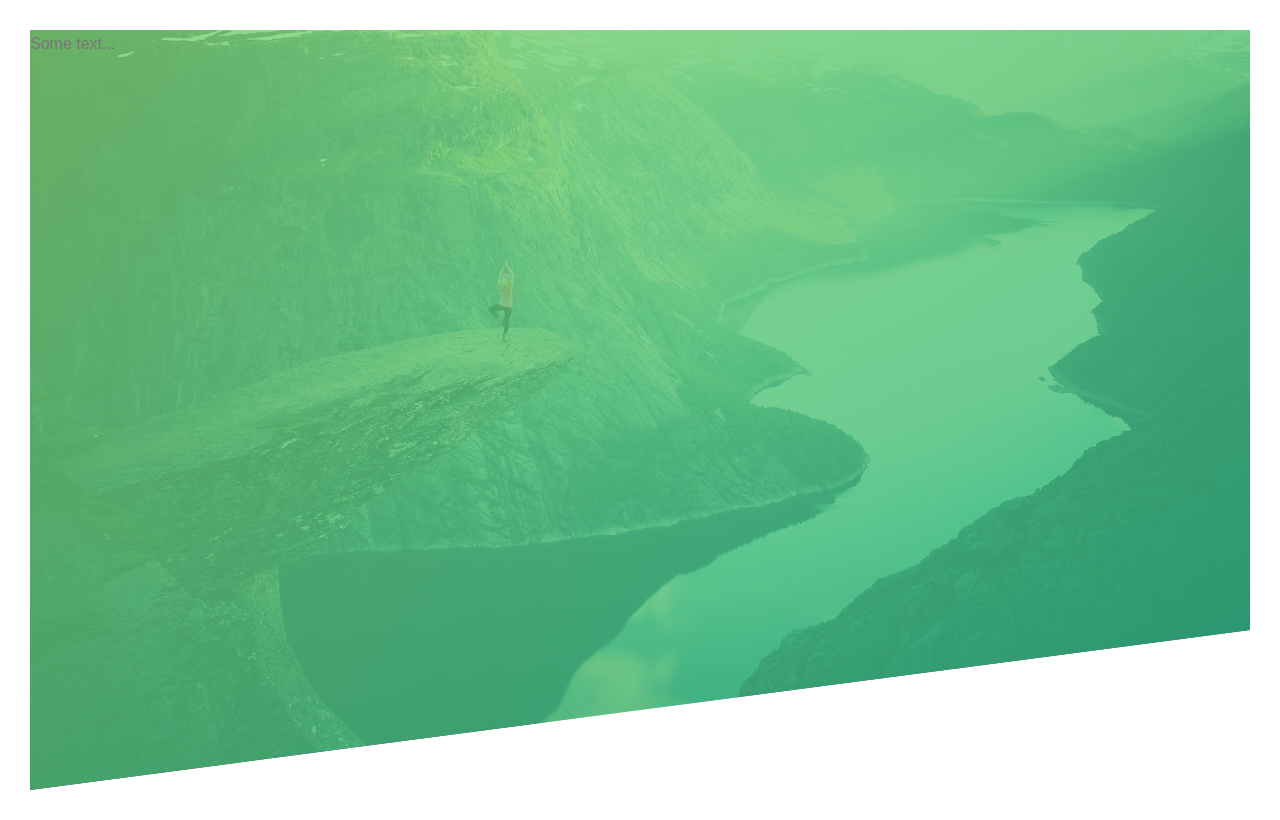
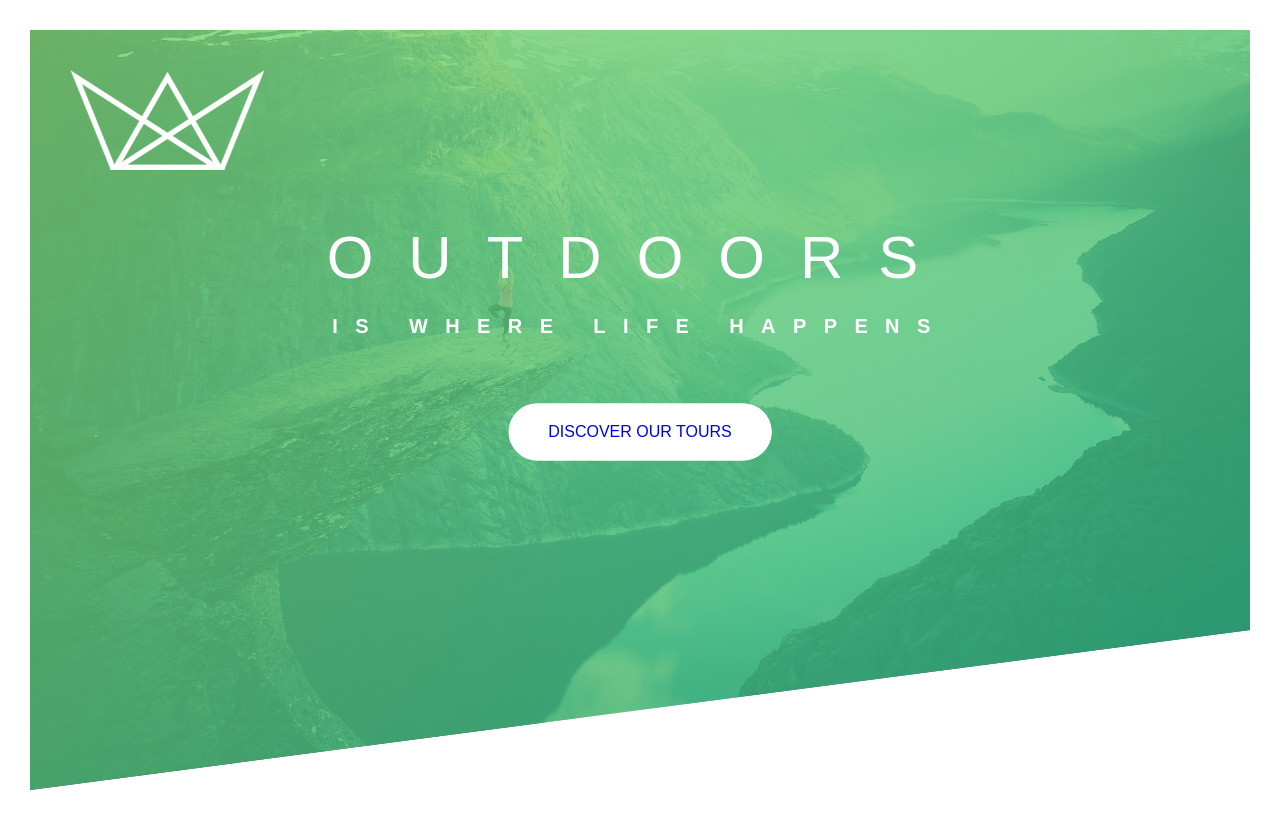
Before and after one commit to DarFaizan18/Natours, a plain HTML site: page app/index.html in a window 1280 px wide. Drawn offline with Linux system fonts and the light colour scheme.

Commit message:
added animation in the header

```diff
--- a/app/css/style.css
+++ b/app/css/style.css
@@ -32,6 +32,150 @@ body {
     url(../img/hero.jpg);
   background-size: cover;
   background-position: top;
+  position: relative;
 
   clip-path: polygon(0 0, 100% 0, 100% 75vh, 0 100%);
 }
+
+.logo-box {
+  position: absolute;
+  top: 40px;
+  left: 40px;
+}
+
+.logo {
+  height: 35px;
+}
+
+.text-box {
+  position: absolute;
+  top: 40%;
+  left: 50%;
+  transform: translate(-50%, -50%);
+  text-align: center;
+}
+
+.heading-primary {
+  color: white;
+  text-transform: uppercase;
+
+  backface-visibility: hidden;
+}
+
+.heading-primary-main {
+  display: block;
+  font-size: 60px;
+  font-weight: 400;
+  letter-spacing: 35px;
+
+  animation-name: moveInLeft;
+  animation-duration: 1s;
+  animation-timing-function: ease-out;
+}
+
+.heading-primary-sub {
+  display: block;
+  font-size: 20px;
+  font-weight: 700;
+  letter-spacing: 17.4px;
+
+  animation: moveInRight 1s ease-out;
+  margin-bottom: 60px;
+}
+
+@keyframes moveInLeft {
+  0% {
+    opacity: 0;
+    transform: translateX(-100px);
+  }
+
+  80% {
+    transform: translate(10px);
+  }
+
+  100% {
+    opacity: 1;
+    transform: translate(0);
+  }
+}
+
+@keyframes moveInRight {
+  0% {
+    opacity: 0;
+    transform: translateX(100px);
+  }
+
+  80% {
+    transform: translate(-10px);
+  }
+
+  100% {
+    opacity: 1;
+    transform: translate(0);
+  }
+}
+
+@keyframes moveInBottom {
+  0% {
+    opacity: 0;
+    transform: translateY(30px);
+  }
+
+  100% {
+    opacity: 1;
+    transform: translate(0);
+  }
+}
+
+.btn:link,
+.btn:visited {
+  text-transform: uppercase;
+  text-decoration: none;
+  padding: 15px 40px;
+  display: inline-block;
+  border-radius: 100px;
+  transition: all 0.2s;
+  position: relative;
+}
+
+.btn:hover {
+  transform: translateY(-3px);
+  box-shadow: 0 10px 20px rgba(0, 0, 0, 0.2);
+}
+
+.btn:active {
+  transform: translateY(-1px);
+  box-shadow: 0 5px 20px rgba(0, 0, 0, 0.1);
+}
+
+.btn-white {
+  background: white;
+  columns: #777;
+}
+
+.btn::after {
+  content: "";
+  display: inline-block;
+  height: 100%;
+  width: 100%;
+  border-radius: 100px;
+  position: absolute;
+  top: 0;
+  left: 0;
+  z-index: -1;
+  transition: all 0.4s;
+}
+
+.btn-white::after {
+  background-color: #fff;
+}
+
+.btn:hover::after {
+  transform: scaleX(1.4) scaleY(1.6);
+  opacity: 0;
+}
+
+.btn-animated {
+  animation: moveInBottom 0.5s ease-out 0.75s;
+  animation-fill-mode: backwards;
+}
--- a/app/index.html
+++ b/app/index.html
@@ -1,21 +1,33 @@
 <!DOCTYPE html>
 <html lang="en">
   <head>
-        <meta charset="UTF-8">
-        <meta name="viewport" content="width=device-width, initial-scale=1.0">
+    <meta charset="UTF-8" />
+    <meta name="viewport" content="width=device-width, initial-scale=1.0" />
 
-        <link href="https://fonts.googleapis.com/css?family=Lato:100,300,400,700,900" rel="stylesheet">
+    <link
+      href="https://fonts.googleapis.com/css?family=Lato:100,300,400,700,900"
+      rel="stylesheet"
+    />
 
-        <link rel="stylesheet" href="css/icon-font.css">
-        <link rel="stylesheet" href="css/style.css">
-        <link rel="shortcut icon" type="image/png" href="img/favicon.png">
+    <link rel="stylesheet" href="css/icon-font.css" />
+    <link rel="stylesheet" href="css/style.css" />
+    <link rel="shortcut icon" type="image/png" href="img/favicon.png" />
 
     <title>Natours | Exciting tours for adventurous people</title>
   </head>
   <body>
     <header class="header">
-            Some text...
+      <div class="logo-box">
+        <img src="img/logo-white.png" alt="Logo" class=logo">
+      </div>
+
+      <div class="text-box">
+        <h1 class="heading-primary">
+          <span class="heading-primary-main">Outdoors</span>
+          <span class="heading-primary-sub">is where life happens</span>
+        </h1>
+        <a href="#" class="btn btn-white btn-animated">Discover our tours</a>
+      </div>
     </header>
-
   </body>
 </html>
```
Lines whose indentation alone changed are shown as unchanged.
